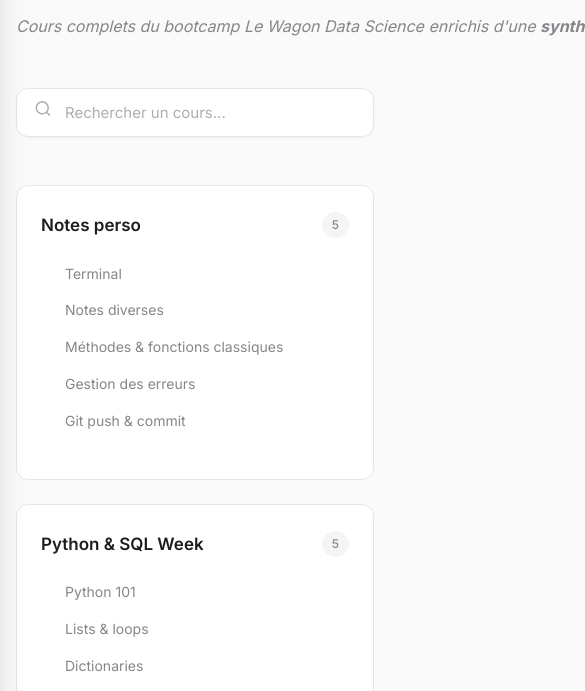
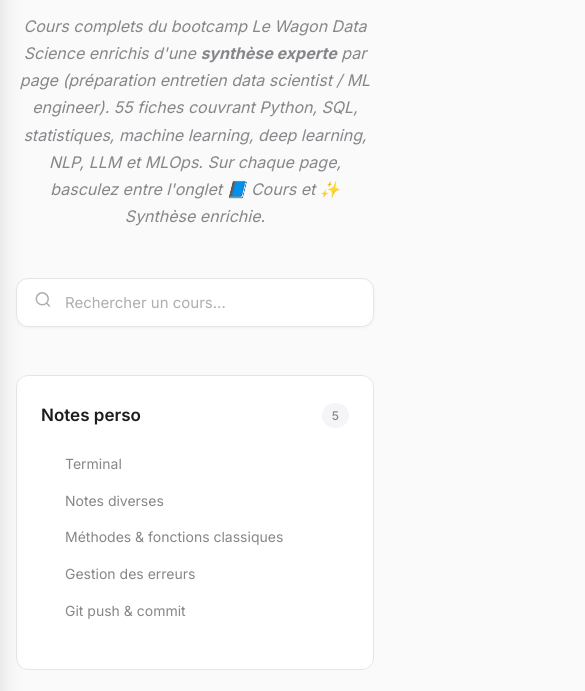
Before and after one commit to Chaguerrand/lewagon, a plain HTML site: page index.html in a window 390 px wide. Shown: the part 104-795 px from the top of the page, 585 px wide, since content can reach past the window. Drawn offline with Linux system fonts and the light colour scheme.

Commit message:
Fix texte responsive

```diff
--- a/index.html
+++ b/index.html
@@ -165,7 +165,7 @@
 
       <div class="page-header" style="text-align: center;">
         <h1>Le Wagon Data Science</h1>
-        <p class="page-objective" style="white-space: nowrap;">
+        <p class="page-objective" style="max-width: 700px; margin: 0 auto;">
           Cours complets du bootcamp Le Wagon Data Science enrichis d'une <strong>synthèse experte</strong> par page (préparation entretien data scientist / ML engineer). 55 fiches couvrant Python, SQL, statistiques, machine learning, deep learning, NLP, LLM et MLOps. Sur chaque page, basculez entre l'onglet <span>📘 Cours</span> et <span>✨ Synthèse enrichie</span>.
         </p>
       </div>
```
